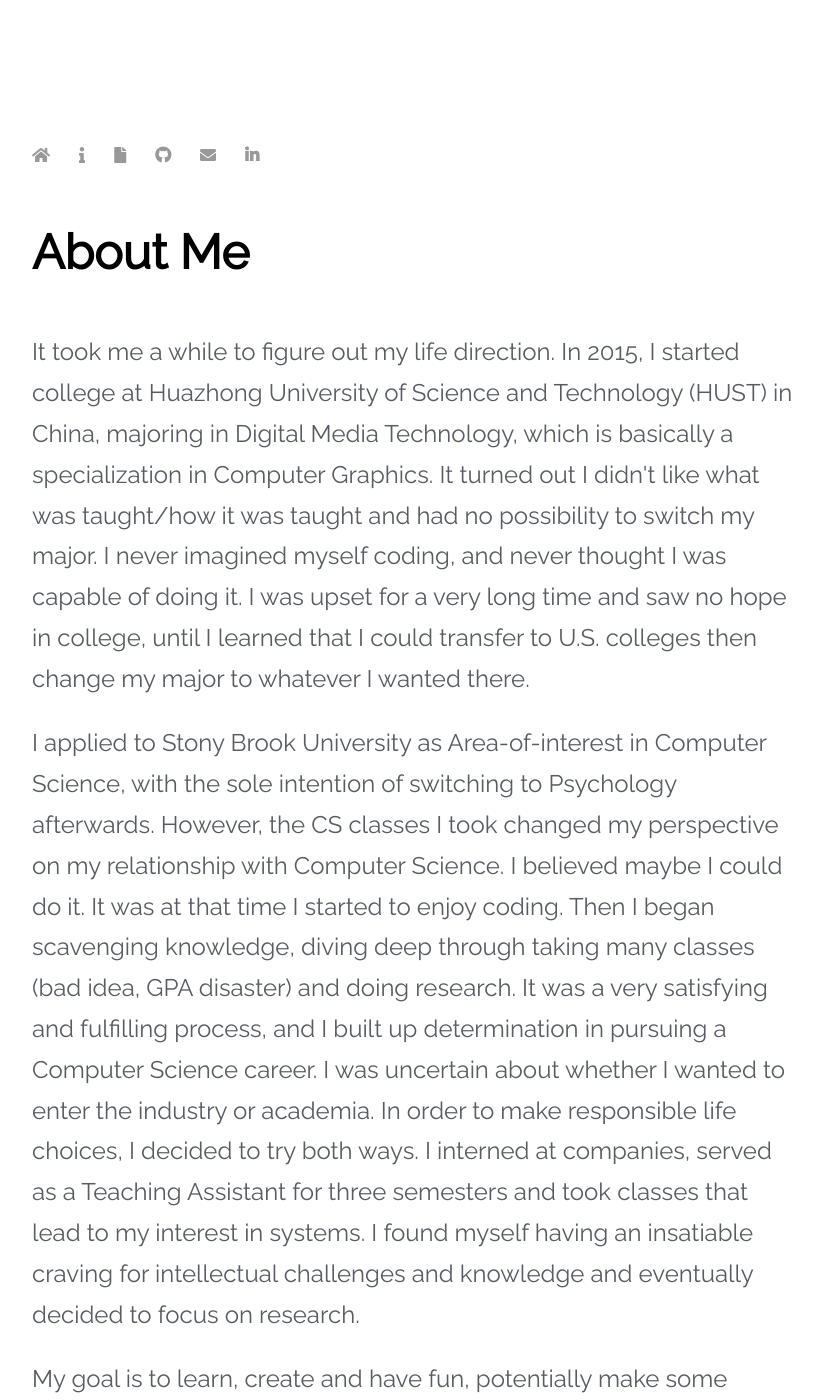
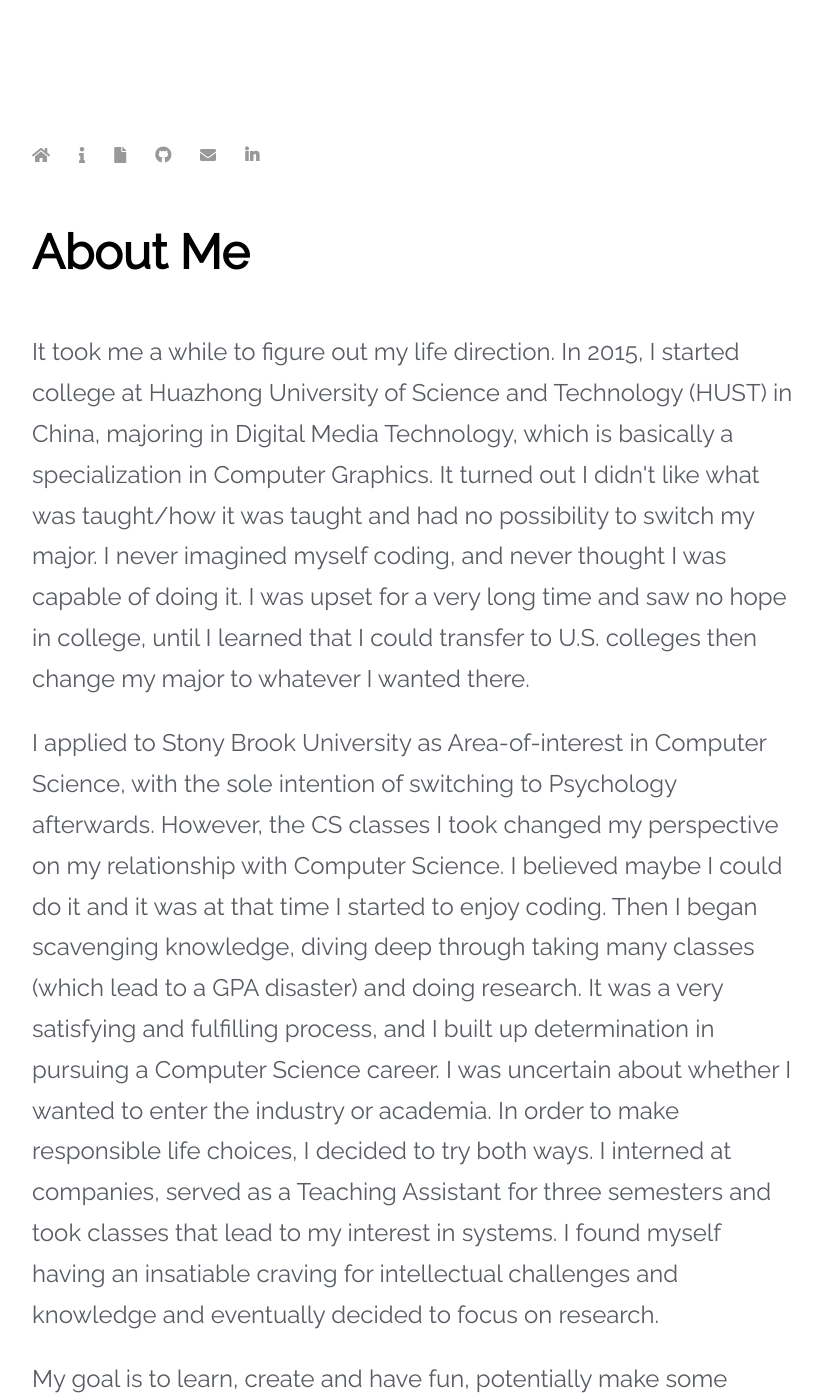
Before and after one commit to limboaz/limboaz.github.io, a Jekyll site: the page built from about.html, in a window 1280 px wide and 1400 px high. Shown: the whole window, without its empty margins (224-1046 px from the left). Built offline with Jekyll 4.4.1, drawn with Linux system fonts in a browser that asks for light colours; nearby versions of some CDN libraries.

Commit message:
fix wording

```diff
--- a/about.html
+++ b/about.html
@@ -16,7 +16,7 @@ title: About Me
 
 		<p>
 			I applied to Stony Brook University as Area-of-interest in Computer Science, with the sole intention of switching to Psychology afterwards. However, the CS classes I took changed my perspective on my relationship with Computer Science.
-			I believed maybe I could do it. It was at that time I started to enjoy coding. Then I began scavenging knowledge, diving deep through taking many classes (bad idea, GPA disaster) and doing research.
+			I believed maybe I could do it and it was at that time I started to enjoy coding. Then I began scavenging knowledge, diving deep through taking many classes (which lead to a GPA disaster) and doing research.
 			It was a very satisfying and fulfilling process, and I built up determination in pursuing a Computer Science career. I was uncertain about whether I wanted to enter the industry or academia. In order to make responsible life choices, I decided to try both ways. I interned at companies, served as a
 			Teaching Assistant for three semesters and took classes that lead to my interest in systems. I found myself having an insatiable craving for intellectual challenges and knowledge and eventually decided to focus on research.
 		</p>
```
